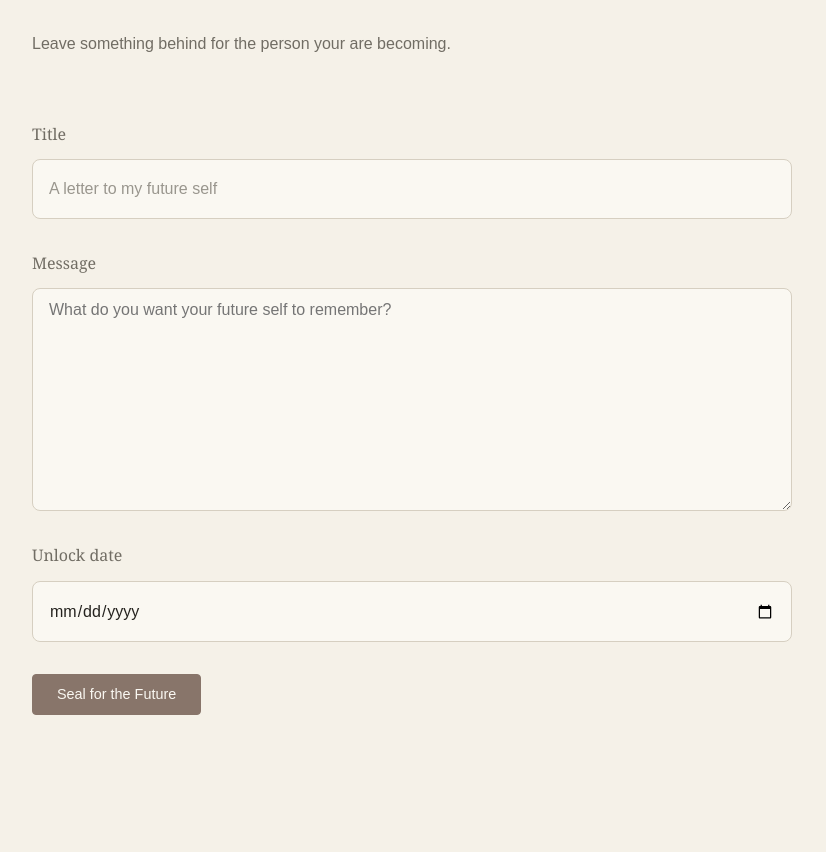
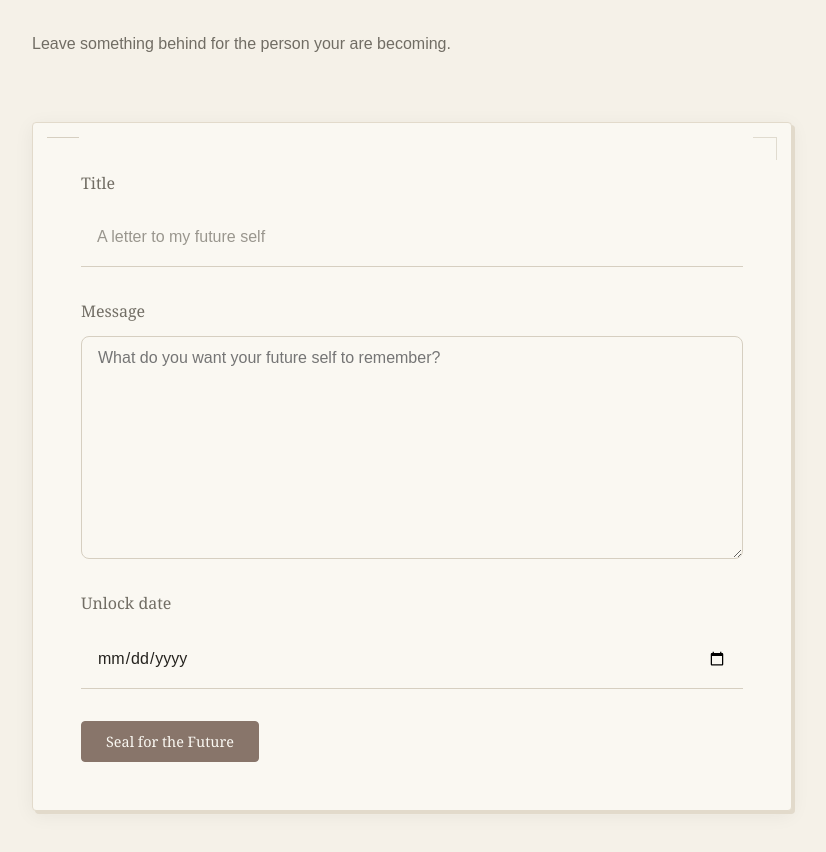
Before and after one commit to mcal18/anamnesis, a React (Vite) app: page /future-me in a window 1280 px wide. Shown: the part 376-1228 px from the top of the page, without its empty margins (32-858 px from the left). Before the commit the page ends 1139 px from the top, so only its background shows below. Built offline with nearby package versions, Linux system fonts and the light colour scheme; no server answers; sample sign-in values are in the browser's storage.

Commit message:
Extend archival visual language across core pages

```diff
--- a/src/pages/Capsules.css
+++ b/src/pages/Capsules.css
@@ -71,11 +71,13 @@
     padding: var(--space-2xl);
 
     border: 1px solid var(--color-paper-dark);
-    border-radius: var(--radius-lg);
+    border-radius: var(--radius-sm);
 
     background-color: var(--color-surface);
 
-    box-shadow: var(--shadow-soft);
+    box-shadow:
+        3px 3px 0 var(--color-paper-dark),
+        var(--shadow-soft);
 
     transition:
         transform var(--transition-fast),
@@ -90,18 +92,40 @@
     top: var(--space-lg);
     right: var(--space-lg);
 
-    width: 8px;
-    height: 8px;
+    width: 1.5rem;
+    height: 1.5rem;
 
-    border: 1px solid var(--color-paper-dark);
-    border-radius: 50%;
+    border: 1px solid var(--color-border);
 
     background-color: var(--color-background);
+
+    transform: rotate(45deg);
+
+    opacity: 0.75;
+}
+
+.capsule::after {
+    content: '';
+
+    position: absolute;
+    top: 1.35rem;
+    right: 1.35rem;
+
+    width: 0.75rem;
+    height: 0.75rem;
+
+    border: 1px solid var(--color-border);
+
+    transform: rotate(45deg);
+
+    opacity: 0.45;
 }
 
 .capsule:hover {
-    transform: translateY(-2px);
-    box-shadow: 0 8px 28px rgba(37, 35, 31, 0.08);
+    transform: translateY(-3px);
+    box-shadow:
+        4px 5px 0 var(--color-paper-dark),
+        0 8px 24px rgba(37, 35, 31, 0.09);
     background-color: var(--color-surface);
 }
 
@@ -114,7 +138,7 @@
     line-height: 1.2;
 }
 
-.capsule > p {
+.capsule>p {
     margin-bottom: var(--space-2xl);
 
     max-width: 700px;
@@ -152,14 +176,35 @@
     flex-wrap: wrap;
     gap: var(--space-lg);
 
+    margin-top: var(--space-lg);
     padding-top: var(--space-lg);
 
-    border-top: var(--border-thin);
+    border-top: 1px solid var(--color-paper-dark);
 
     color: var(--color-text-muted);
     font-family: var(--font-display);
     font-size: 0.8rem;
     font-style: italic;
+}
+
+.capsule-dates span {
+    position: relative;
+    padding-left: var(--space-md);
+}
+
+.capsule-dates span::before {
+    content: '';
+
+    position: absolute;
+    left: 0;
+    top: 50%;
+
+    width: 4px;
+    height: 4px;
+
+    border: 1px solid var(--color-border);
+
+    transform: translateY(-50%) rotate(45deg);
 }
 
 /* Open */
@@ -181,8 +226,7 @@
     transition:
         background-color var(--transition-fast),
         color var(--transition-fast),
-        border-color var(--transition-fast)
-        transform var(--transition-fast);
+        border-color var(--transition-fast), transform var(--transition-fast);
 }
 
 .capsule-open:hover {
--- a/src/pages/FutureMe.css
+++ b/src/pages/FutureMe.css
@@ -34,9 +34,51 @@
 
 /* Form */
 .future-me-page form {
+    position: relative;
+
+    padding: var(--space-2xl);
+
+    border: 1px solid var(--color-paper-dark);
+    border-radius: var(--radius-sm);
+
+    background-color: var(--color-surface);
+
+    box-shadow:
+        3px 3px 0 var(--color-paper-dark),
+        var(--shadow-soft);
+
     display: flex;
     flex-direction: column;
     gap: var(--space-xl);
+}
+
+.future-me-page form::before {
+    content: '';
+
+    position: absolute;
+    top: 0.9rem;
+    left: 0.9rem;
+
+    width: 2rem;
+    height: 1px;
+
+    background-color: var(--color-border);
+}
+
+.future-me-page form::after {
+    content: '';
+
+    position: absolute;
+    top: 0.9rem;
+    right: 0.9rem;
+
+    width: 1.4rem;
+    height: 1.4rem;
+
+    border-top: 1px solid var(--color-border);
+    border-right: 1px solid var(--color-border);
+
+    opacity: 0.7;
 }
 
 .future-me-page form>div {
@@ -55,10 +97,11 @@
 
     padding: var(--space-md);
 
-    border: var(--border-thin);
-    border-radius: var(--radius-md);
+    border: none;
+    border-bottom: 1px solid var(--color-border);
+    border-radius: 0;
 
-    background-color: var(--color-surface);
+    background-color: transparent;
     color: var(--color-text);
 
     outline: none;
@@ -69,8 +112,8 @@
 }
 
 .future-me-page input:focus {
-    border-color: var(--color-accent);
-    box-shadow: 0 0 0 3px rgba(107, 98, 84, 0.1);
+    border-bottom-color: var(--color-accent);
+    box-shadow: none;
 }
 
 .future-me-page input::placeholder {
@@ -90,20 +133,34 @@
     background-color: var(--color-future);
     color: var(--color-surface);
 
+    font-family: var(--font-display);
     font-size: 0.9rem;
+
+    box-shadow: 2px 2px 0 var(--color-paper-dark);
 
     transition:
         background-color var(--transition-fast),
         border-color var(--transition-fast),
         transform var(--transition-fast);
+        box-shadow: var(--transition-fast);
 }
 
 .future-me-page button:hover {
     background-color: var(--color-accent-dark);
     border-color: var(--color-accent-dark);
+
+    transform: translateY(-1px);
+
+    box-shadow: 3px 3px 0 var(--color-paper-dark);
 }
 
-.future-me-page form > p {
+.future-me-page button:active {
+    transform: translate(1px, 1px);
+
+    box-shadow: none;
+}
+
+.future-me-page form>p {
     margin: 0;
 
     color: var(--color-returned);
--- a/src/pages/ThenAndNow.css
+++ b/src/pages/ThenAndNow.css
@@ -73,13 +73,18 @@
 }
 
 .then-and-now-list article {
+    position: relative;
+
     padding: var(--space-2xl);
 
     border: 1px solid var(--color-paper-dark);
-    border-radius: var(--radius-lg);
+    border-radius: var(--radius-sm);
 
     background-color: var(--color-surface);
-    box-shadow: var(--shadow-soft);
+
+    box-shadow:
+        3px 3px 0 var(--color-paper-dark),
+        var(--shadow-soft);
 
     transition:
         transform var(--transition-fast),
@@ -87,8 +92,26 @@
 }
 
 .then-and-now-list article:hover {
-    transform: translateY(-2px);
-    box-shadow: 0 8px 28px rgba(37, 35, 31, 0.08);
+    transform: translateY(-3px);
+    box-shadow:
+        4px 5px 0 var(--color-paper-dark),
+        0 8px 24px rgba(37, 35, 31, 0.09);
+}
+
+.then-and-now-list article::before {
+    content: '';
+
+    position: absolute;
+    top: 0.85rem;
+    right: 0.85rem;
+
+    width: 1.4rem;
+    height: 1.4rem;
+
+    border-top: 1px solid var(--color-border);
+    border-right: 1px solid var(--color-border);
+
+    opacity: 0.7;
 }
 
 .then-and-now-list article h2 {
@@ -112,7 +135,10 @@
 }
 
 .then-and-now-list article>div+div {
-    border-top: var(--border-thin);
+    margin-top: var(--space-sm);
+    padding-top: var(--space-xl);
+
+    border-top: 1px dashed var(--color-border);
 }
 
 .then-and-now-list article h3 {
@@ -150,6 +176,8 @@
 
 .then-and-now-list article>div:nth-of-type(2) {
     padding-bottom: 0;
+
+     margin-left: var(--space-md);
 }
 
 .then-and-now-list article>div:nth-of-type(2) p {
```
